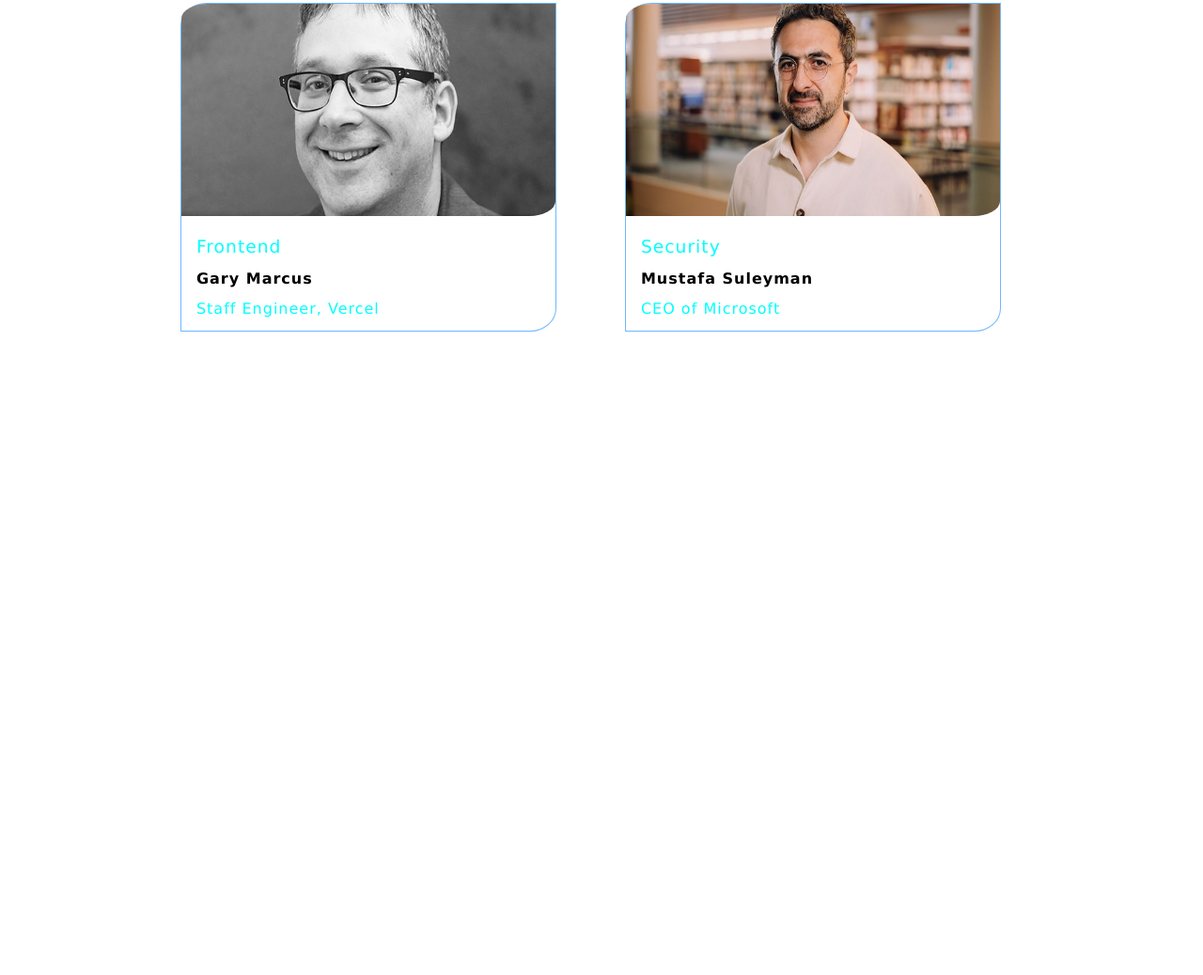
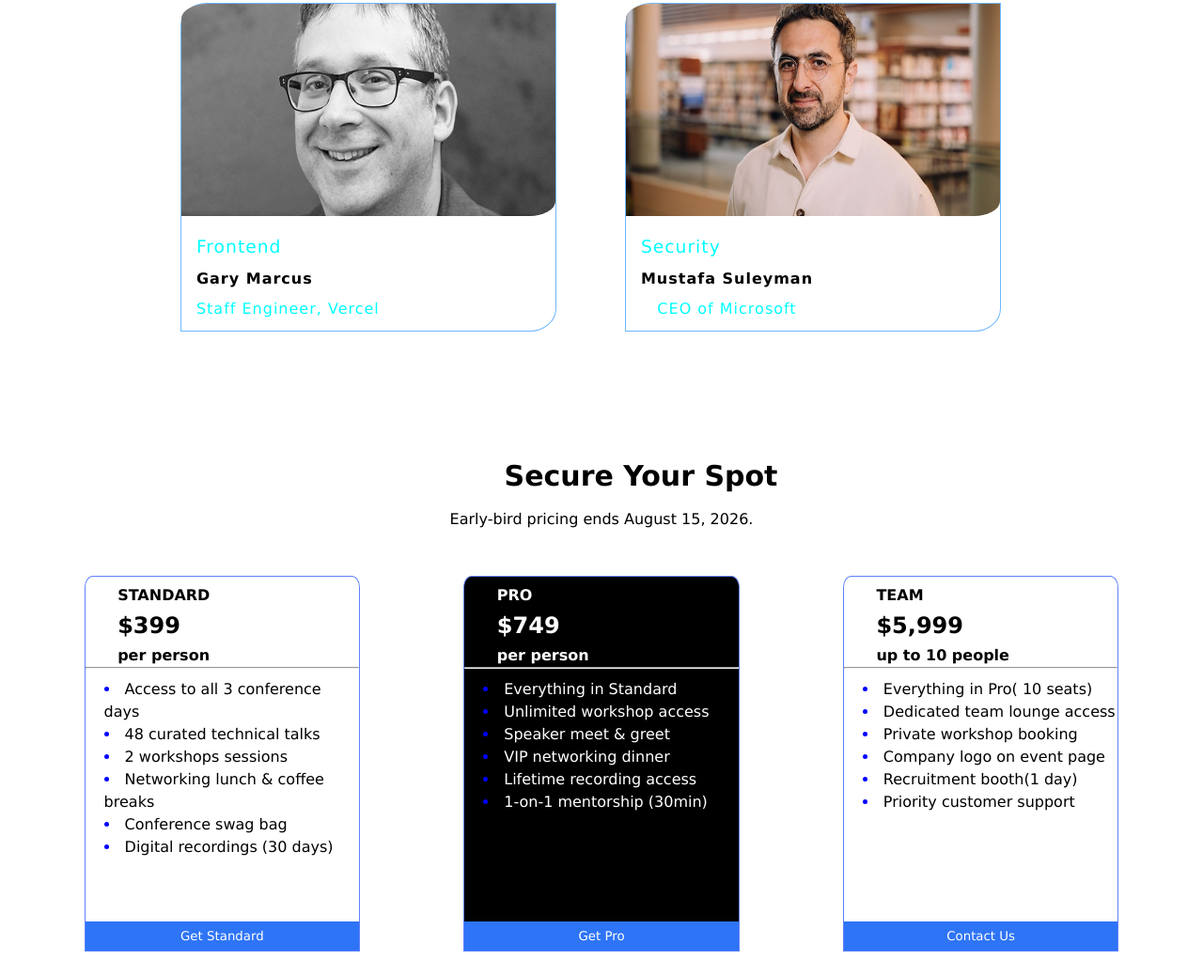
Before and after one commit to yuvrajdip/project_1, a plain HTML site: page index.html in a window 1280 px wide. Shown: the part 1287-2325 px from the top of the page at 94% size. Before the commit the page ends 1704 px from the top, so only its background shows below. Drawn offline with Linux system fonts and the light colour scheme.

Commit message:
cards-section-v1.0

```diff
--- a/index.html
+++ b/index.html
@@ -94,6 +94,67 @@
             </div>
         </div>
     </div>
+    <!-- Speaker Section ends -->
+
+
+    <!-- Price Card Section Starts -->
+
+    <section class="price-cards">
+        <h2 style="font-size: 30px;">Secure Your Spot</h2>
+        <br>
+        <p>Early-bird pricing ends August 15, 2026.</p>
+        <div class="cards-section ">
+            <div class="card">
+                <h4>STANDARD</h4>
+                <h2>$399</h2>
+                <h4>per person</h4>
+                <hr>
+                <ul>
+                    <li>Access to all 3 conference days</li>
+                    <li>48 curated technical talks</li>
+                    <li>2 workshops sessions</li>
+                    <li>Networking lunch & coffee breaks</li>
+                    <li>Conference swag bag</li>
+                    <li>Digital recordings (30 days)</li>
+                </ul>
+                <button class="common-btn">Get Standard</button>
+            </div>
+
+            <div class="card active">
+                <h4>PRO</h4>
+                <h2>$749</h2>
+                <h4>per person</h4>
+                <hr>
+                <ul>
+                    <li>Everything in Standard</li>
+                    <li>Unlimited workshop access</li>
+                    <li>Speaker meet & greet</li>
+                    <li>VIP networking dinner</li>
+                    <li>Lifetime recording access</li>
+                    <li>1-on-1 mentorship (30min)</li>
+                </ul>
+                <button class="common-btn">Get Pro</button>
+            </div>
+
+
+            <div class="card">
+                <h4>TEAM</h4>
+                <h2>$5,999</h2>
+                <h4>up to 10 people</h4>
+                <hr>
+                <ul>
+                    <li>Everything in Pro( 10 seats)</li>
+                    <li>Dedicated team lounge access</li>
+                    <li>Private workshop booking</li>
+                    <li>Company logo on event page</li>
+                    <li>Recruitment booth(1 day)</li>
+                    <li>Priority customer support</li>
+                </ul>
+                <button class="common-btn">Contact Us</button>
+            </div>
+        </div>
+    </section>
+
 </body>
 
 </html>
--- a/styles.css
+++ b/styles.css
@@ -91,6 +91,9 @@
 
 /* hero banner style ends */
 
+
+
+/* Speaker section style starts */
 .speaker-grid {
     display: grid;
     grid-template-columns: repeat(2, 1fr);
@@ -134,3 +137,84 @@
     font-weight: 100;
     color: aqua;
 }
+
+/* Speaker Section style ends */
+
+.cards-section {
+    display: flex;
+    /* justify-content: space-evenly;
+    align-items: center; */
+    border: black;
+    margin: 2% 7% 2% 7%;
+    gap: 10%;
+}
+
+
+.card {
+    /* width: 100%; */
+    line-height: 1.5rem;
+    cursor: pointer;
+    border: 1px solid rgb(94, 129, 255);
+    border-radius: 3% 3% 0 0;
+    height: 50vh;
+    flex: 1;
+    display: flex;
+    flex-direction: column;
+}
+
+.card h4,
+h2 {
+    margin-left: 5%;
+}
+
+.active {
+    background: #000;
+    color: white;
+}
+
+.card:hover {
+    background: #000;
+    color: white;
+}
+
+.card.active:hover {
+    background-color: white;
+    color: black;
+}
+
+.card li::marker {
+    color: blue;
+}
+
+.card h4,
+h2,
+ul {
+    padding-left: 20px;
+    padding-top: 8px;
+}
+
+.card ul {
+    width: 100%;
+    list-style-position: inside;
+    /* padding-left: 20px; */
+    padding-top: 10px;
+}
+
+.card button {
+    width: 100%;
+    border-radius: 0%;
+    margin-top: auto;
+}
+
+.price-cards {
+    margin-top: 10%;
+}
+
+.price-cards>h2,
+p {
+    text-align: center;
+}
+
+.cards-section {
+    margin-top: 4%;
+}
```
